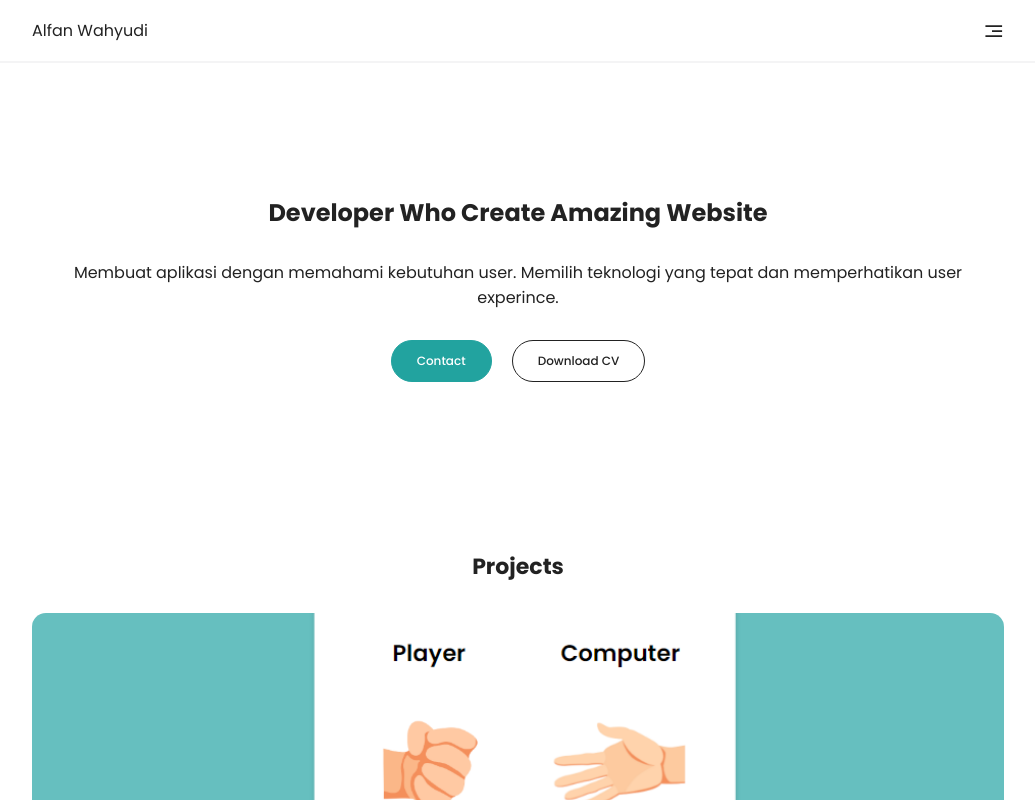
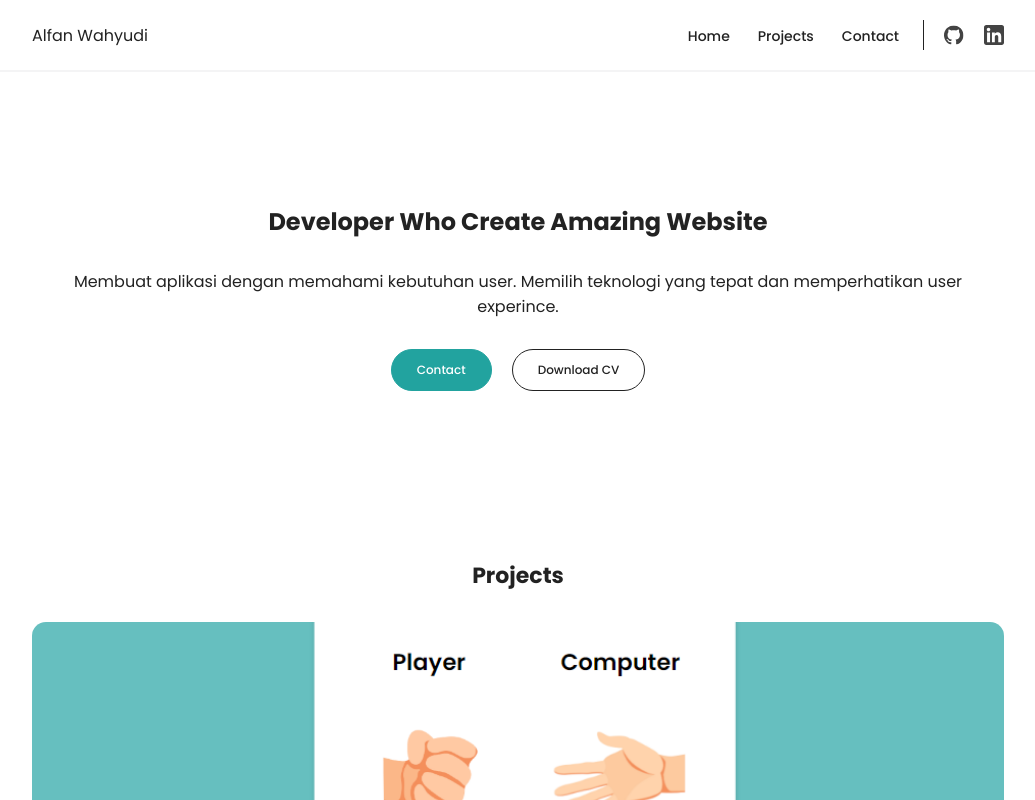
Before and after one commit to AlfanWahyudi/portfolio, a React (Create React App) app: page / in a window 1280 px wide. Shown: the top 800 px of the page, without its empty margins (122-1157 px from the left). Built offline with nearby package versions, Linux system fonts and the light colour scheme.

Commit message:
update styling header responsive

```diff
--- a/src/App.css
+++ b/src/App.css
@@ -91,8 +91,44 @@ a {
   overflow: hidden !important;
 }
 
-@media only screen  and (min-width: 325px){
+@media only screen  and (min-width: 600px){
+  .divider__vertical-header {
+    display: block;
+  }
 
+  .btn-menu {
+    display: none;
+  }
+
+  .navbar {
+    display: flex;
+    align-items: center;
+    gap: 1rem;
+    position: static;
+    padding: 1.7rem 0;
+  }
+
+  .nav {
+    flex-direction: row;
+    margin: 0;
+  }
+
+  .nav-item {
+    padding: 0;
+    border: 0;
+  }
+
+  .nav-link {
+    display: inline;
+    padding: 0.4em 1em;
+  }
+  .social-media {
+    padding-left: 1rem;
+  }
+  .social-media-img {
+    width: 2rem;
+    height: 2rem;
+  }
 }
 
 @media only screen  and (min-width: 470px){
--- a/src/components/header/Header.css
+++ b/src/components/header/Header.css
@@ -1,3 +1,10 @@
+.divider__vertical-header {
+  display: none;
+  height: 3rem;
+  width: 1px;
+  border-left: 0.5px solid var(--black);
+}
+
 header {
   background: white;
   overflow-x: hidden;
@@ -64,6 +71,7 @@ header {
 .nav-link {
   padding: 0.8rem 0.5rem;
   font-size: 1.4rem;
+  font-weight: 500;
   display: block;
 }
 
@@ -79,6 +87,10 @@ header {
   gap: 2rem;
 }
 
+.social-media-link {
+  display: flex;
+}
+
 .social-media-img {
   width: 2.5rem;
   height: 2.5rem;
--- a/src/components/header/Header.jsx
+++ b/src/components/header/Header.jsx
@@ -19,7 +19,7 @@ function Header() {
         <button className="btn-menu" onClick={toggleMenu}>
           <img src={menuOpen ? close : menu} className="btn__menu-img" alt="Menu icon" />
         </button>
-          <nav className={`navbar ${menuOpen && 'open'}`}>
+        <nav className={`navbar ${menuOpen ? 'open' : ''}`}>
           <ul className="nav">
             <li className="nav-item">
               <a href="#home" className="nav-link">Home</a>
@@ -31,6 +31,7 @@ function Header() {
               <a href="#contact" className="nav-link">Contact</a>
             </li>
           </ul>
+          <div className="divider__vertical-header"></div>
           <ul className="social-media">
             <li className="social-media-item">
               <a href="/" className="social-media-link" target="blank">
```
Lines whose indentation alone changed are shown as unchanged.
